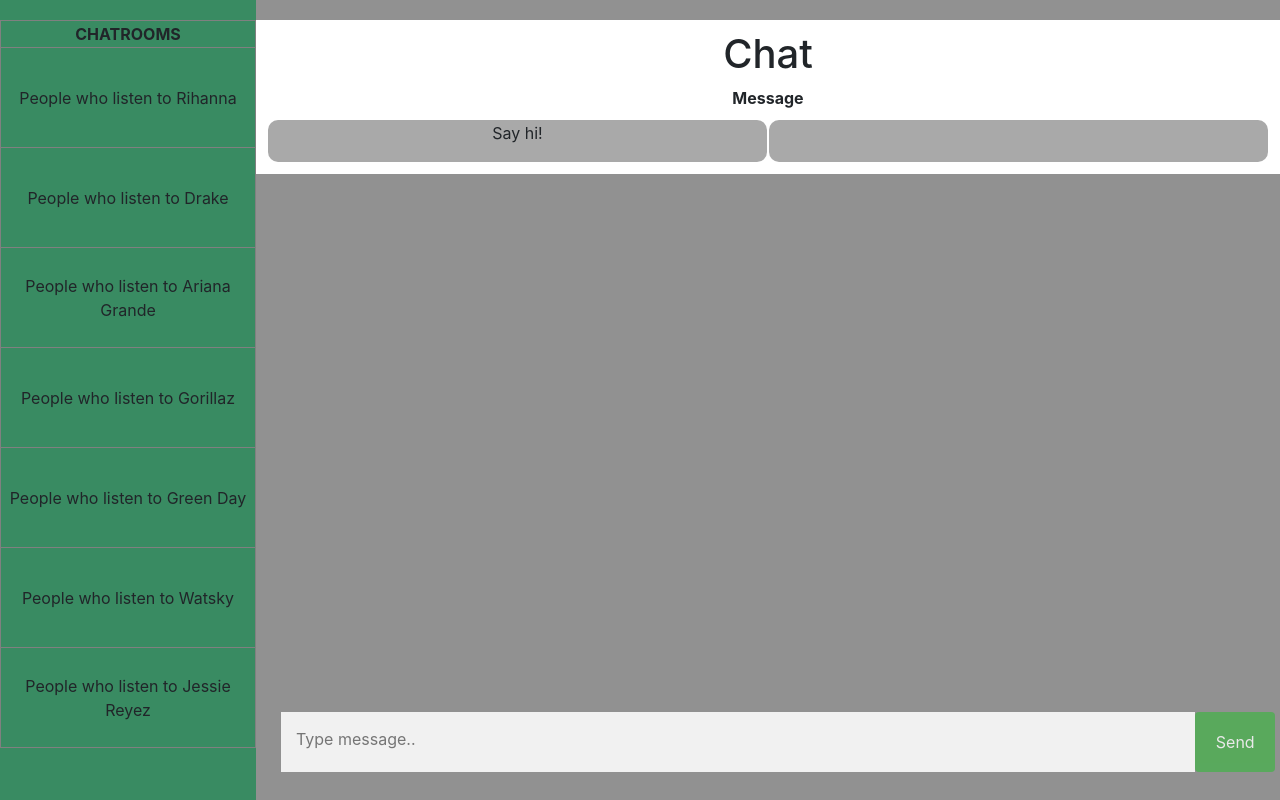
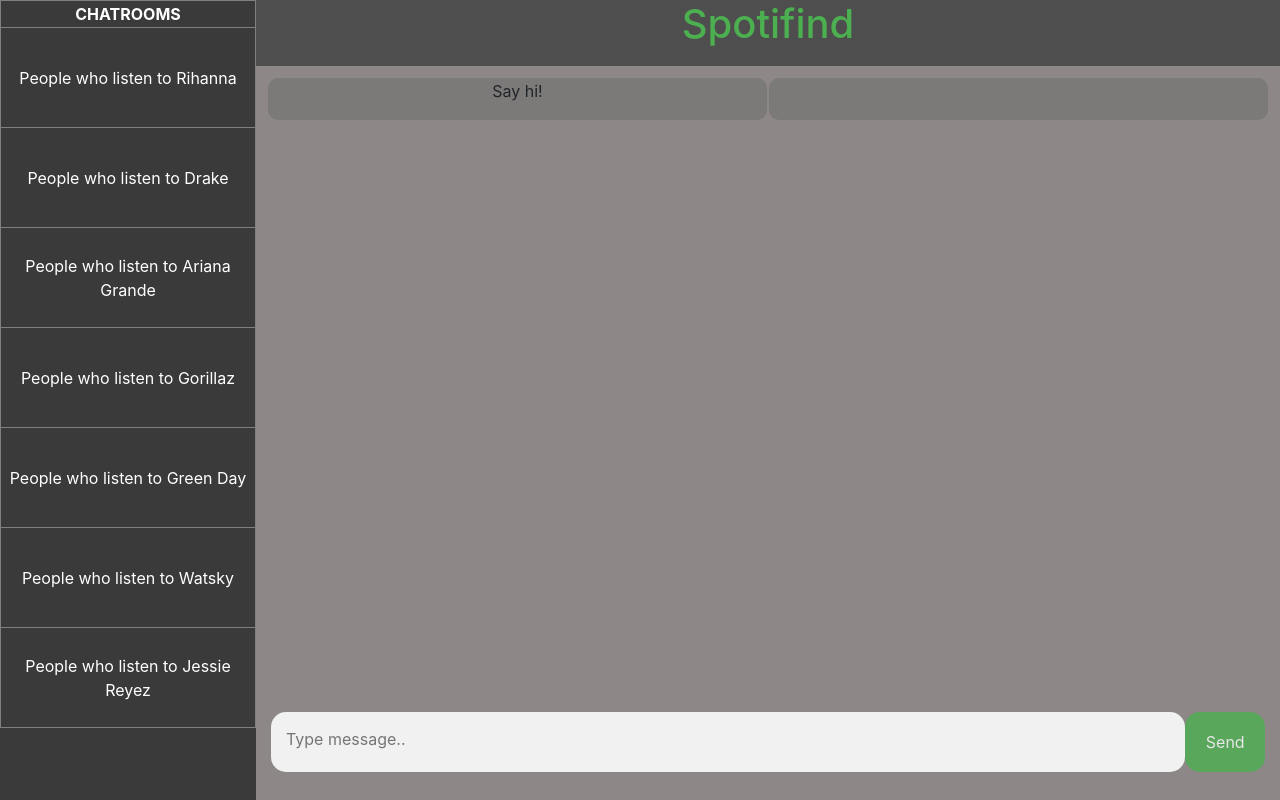
Before and after one commit to DavidNguyen02/Spotifind, an Electron app: page trial1.html in a window 1280 px wide. Drawn offline with nearby package versions, Linux system fonts and the light colour scheme.

Commit message:
Made stuff pretty

```diff
--- a/trial1.css
+++ b/trial1.css
@@ -1,3 +1,6 @@
+body {
+  background-color: rgb(141, 135, 135);
+}
 /* Button used to open the chat form - fixed at the bottom of the page */
 .open-button {
   background-color: #555;
@@ -24,8 +27,7 @@
 
 /* Add styles to the form container */
 .form-container {
-  padding: 10px;
-  background-color: white;
+  background-color: rgb(141, 135, 135);
 }
 
 /* Full-width textarea */
@@ -41,7 +43,7 @@
 
 /* When the textarea gets focus, do something */
 .form-container textarea:focus {
-  background-color: #ddd;
+  background-color: #f1f1f1;
   outline: none;
 }
 
@@ -74,28 +76,27 @@
   z-index: 1;
   top: 0;
   overflow-x: hidden;
-  padding-top: 20px;
   text-align: center;
 }
 .left {
   left: 0;
   width: 20%;
-  background-color: rgb(57, 139, 98);
+  background-color:rgb(58, 58, 58);
 }
 .right {
   right: 0;
   width: 80%;
-  background-color: rgb(145, 145, 145)
 }
 .center {
   display: inline-block;
 }
 
 .mine {
-  background-color: rgb(57, 139, 98);
+  background-color: #4CAF50;
 }
 
 #table {
+  padding: 10px;
   width: 100%;
   table-layout: fixed;
   empty-cells: hide;
@@ -106,6 +107,7 @@
   display: inline-block;
   float: left;
   width: 92%;
+
 }
 
 .but {
@@ -123,8 +125,16 @@
   bottom: 0;
 }
 
-td {
+#rooms {
+  background-color:rgb(58, 58, 58);
+  color: white;
+}
+#table td {
   border-radius: 10px;
+}
+
+#rooms tr td:hover{
+  background-color: #4CAF50;
 }
 
 a {
@@ -133,13 +143,28 @@
 }
 
 a:hover {
-  color: red;
+  background-color:rgb(255, 255, 255);
+  color: white;
+  text-decoration: none;
 }
 
 a:active {
-  color:green;
+  color:rgb(53, 53, 53);
 }
 
 #table tr {
-  background-color: darkgray;
+  background-color: rgb(124, 121, 121);
 }
+
+#message, #send {
+  border-radius: 15px;
+}
+
+.header {
+  background-color: rgb(78, 78, 78);
+  padding-bottom: 10px;
+}
+
+h1 {
+  color: #4CAF50;
+}
--- a/trial1.html
+++ b/trial1.html
@@ -11,7 +11,7 @@
 			<div class="split left">
 				<div class="center">
 					<table style="height:100%">
-					<table border="1">
+					<table id="rooms" border="1">
 						<tr>
 							<th>CHATROOMS</th>
 						</tr>
@@ -93,8 +93,9 @@
 				<div class="center">
 					<div class="chat-popup" id="myForm">
 						<form action="/action_page.php" class="form-container">
-							<h1>Chat</h1>
-							<label for="msg"><b>Message</b></label>
+							<div class="header">
+								<h1>Spotifind</h1>
+							</div>
 							<table id="table">
 								<tr>
 									<td><p>Say hi!</p></td>
```
